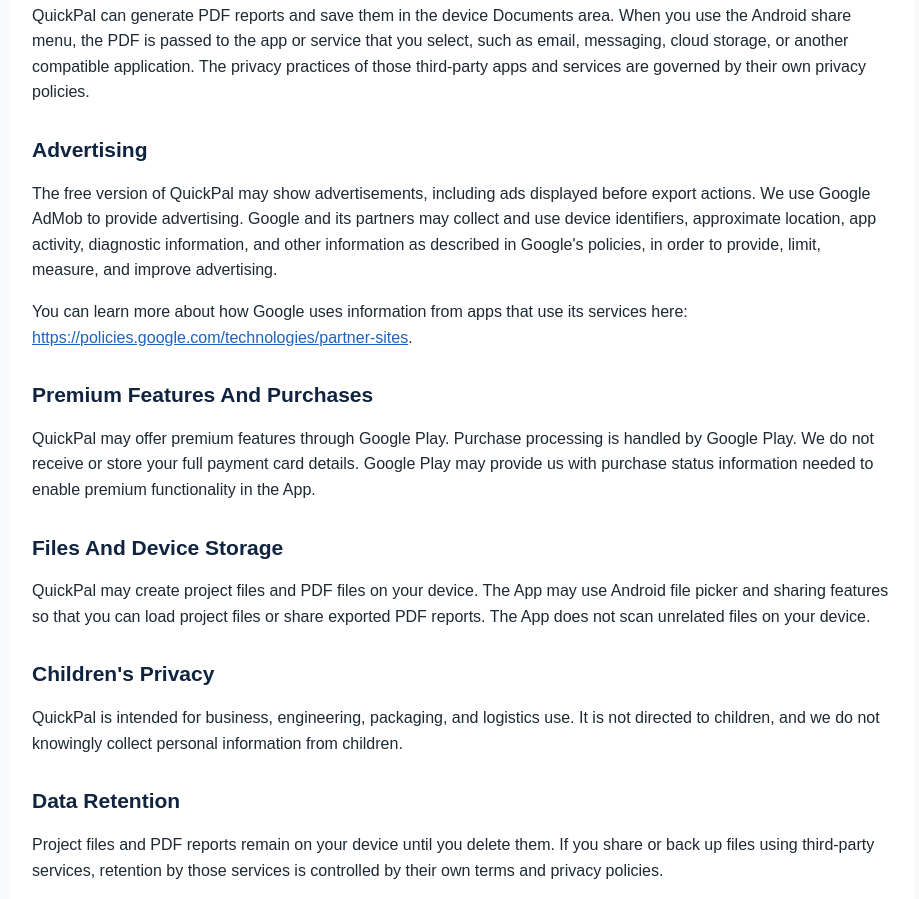
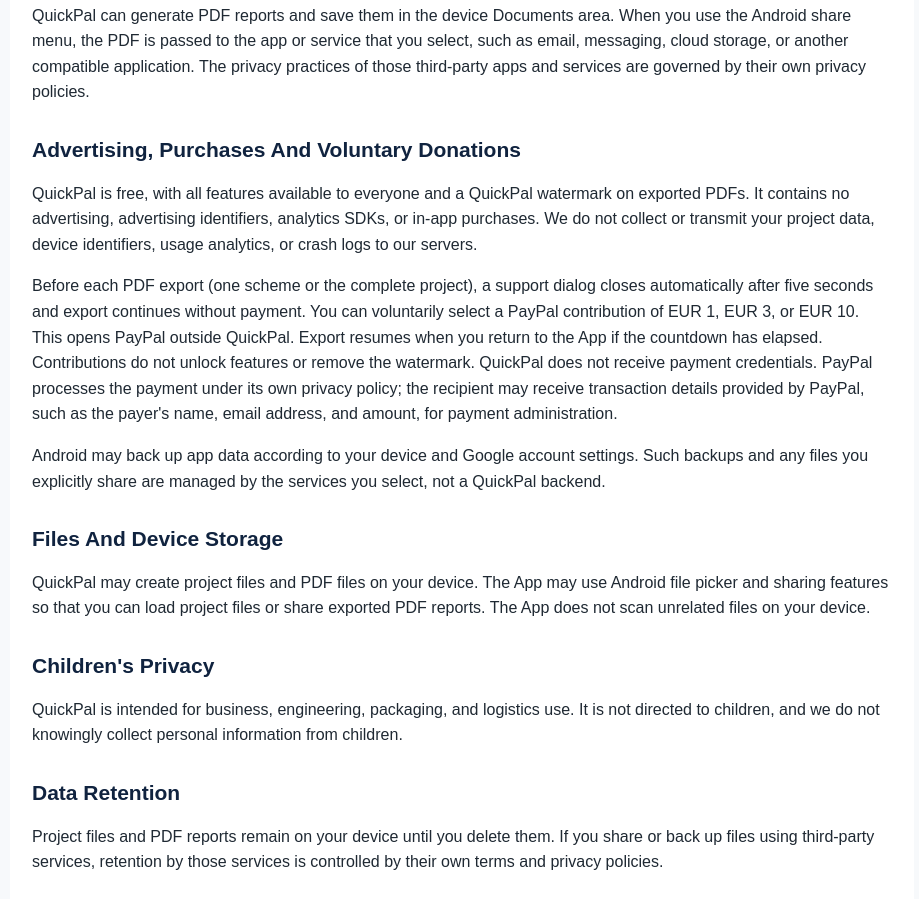
Before and after one commit to TecnicaAliena/OctosoftyPolicies, a plain HTML site: page quickpal/privacy-policy.html in a window 1280 px wide. Shown: the part 499-1398 px from the top of the page, without its empty margins (178-1097 px from the left). Drawn offline with Linux system fonts and the light colour scheme.

Commit message:
Update QuickPal policies for free release without ads

```diff
--- a/quickpal/privacy-policy.html
+++ b/quickpal/privacy-policy.html
@@ -46,7 +46,7 @@
 <body>
 <main>
   <h1>QuickPal Privacy Policy</h1>
-  <p class="meta">Last updated: June 1, 2026</p>
+  <p class="meta">Last updated: September 28, 2026</p>
 
   <p>
     This Privacy Policy explains how QuickPal ("the App") handles information when you use it.
@@ -74,25 +74,24 @@
     third-party apps and services are governed by their own privacy policies.
   </p>
 
-  <h2>Advertising</h2>
+  <h2>Advertising, Purchases And Voluntary Donations</h2>
   <p>
-    The free version of QuickPal may show advertisements, including ads displayed before export
-    actions. We use Google AdMob to provide advertising. Google and its partners may collect and
-    use device identifiers, approximate location, app activity, diagnostic information, and other
-    information as described in Google's policies, in order to provide, limit, measure, and improve
-    advertising.
+    QuickPal is free, with all features available to everyone and a QuickPal watermark on exported
+    PDFs. It contains no advertising, advertising identifiers, analytics SDKs, or in-app purchases.
+    We do not collect or transmit your project data, device identifiers, usage analytics, or crash
+    logs to our servers.
   </p>
-  <p>
-    You can learn more about how Google uses information from apps that use its services here:
-    <a href="https://policies.google.com/technologies/partner-sites">https://policies.google.com/technologies/partner-sites</a>.
-  </p>
-
-  <h2>Premium Features And Purchases</h2>
-  <p>
-    QuickPal may offer premium features through Google Play. Purchase processing is handled by
-    Google Play. We do not receive or store your full payment card details. Google Play may provide
-    us with purchase status information needed to enable premium functionality in the App.
-  </p>
+  <p>Before each PDF export (one scheme or the complete project), a support dialog closes
+    automatically after five seconds and export continues without payment. You can voluntarily
+    select a PayPal contribution of EUR 1, EUR 3, or EUR 10. This opens PayPal outside QuickPal.
+    Export resumes when you return to the App if the countdown has elapsed.
+    Contributions do not unlock features or remove the
+    watermark. QuickPal does not receive payment credentials. PayPal processes the payment under
+    its own privacy policy; the recipient may receive transaction details provided by PayPal,
+    such as the payer's name, email address, and amount, for payment administration.</p>
+  <p>Android may back up app data according to your device and Google account settings. Such
+    backups and any files you explicitly share are managed by the services you select,
+    not a QuickPal backend.</p>
 
   <h2>Files And Device Storage</h2>
   <p>
```
